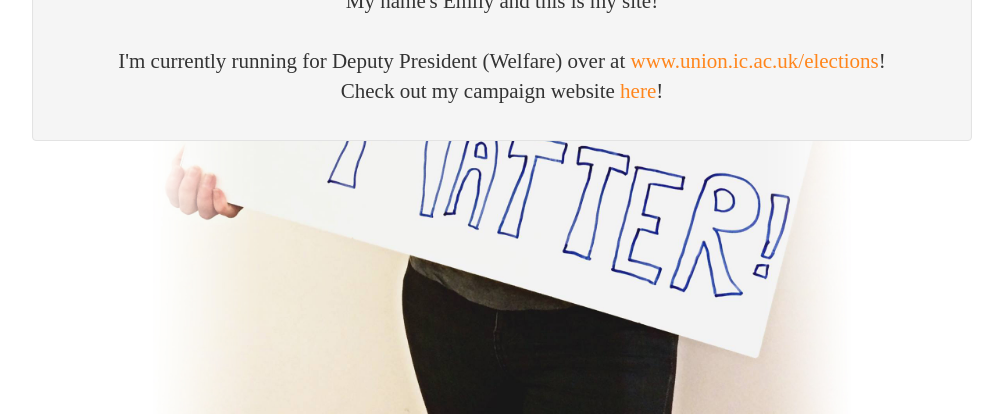
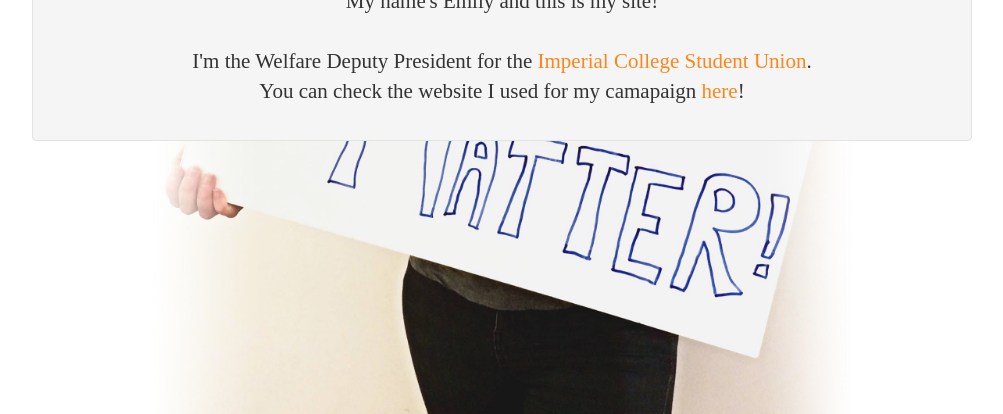
Before and after one commit to ejcramphorn/ejcramphorn.github.io, a plain HTML site: page index.html in a window 1280 px wide. Shown: the part 386-800 px from the top of the page, without its empty margins (138-1141 px from the left). Drawn offline with nearby package versions, Linux system fonts and the light colour scheme; a web font is replaced by a local one.

Commit message:
Updated the text to reflect that Emily won.

```diff
--- a/index.html
+++ b/index.html
@@ -41,9 +41,9 @@
               <h1 class="text-center text-info">Hey there!</h1>
               <p class="text-center">My name's Emily and this is my site!
                 <br>
-                <br>I'm currently running for Deputy President (Welfare) over at
-                <a href="https://www.union.ic.ac.uk/elections">www.union.ic.ac.uk/elections</a>!
-                <br>Check out my campaign website
+                <br>I'm the Welfare Deputy President for the
+                <a href="https://www.imperialcollegeunion.org/">Imperial College Student Union</a>.
+                <br>You can check the website I used for my camapaign
                 <a href="/youmatter">here</a>!</p>
               <p class="text-info"></p>
             </div>
```
